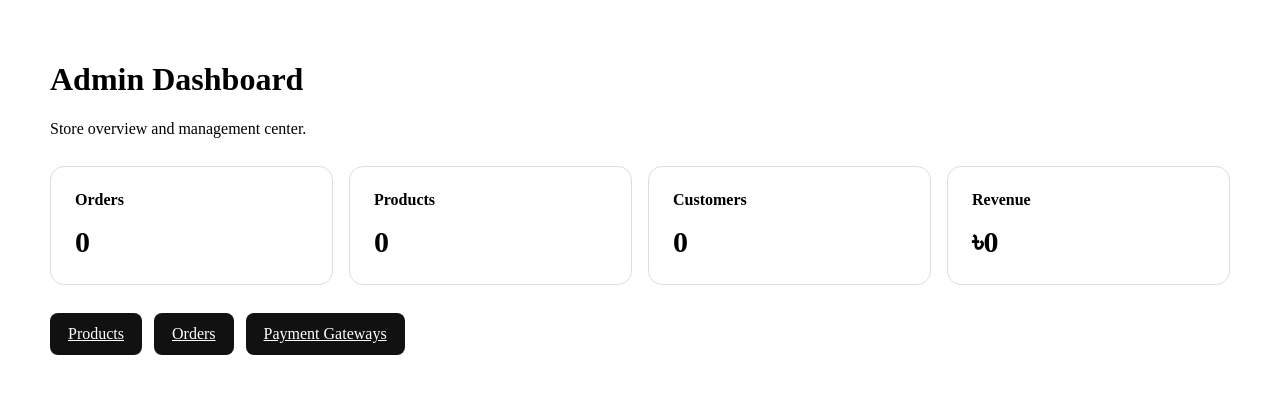
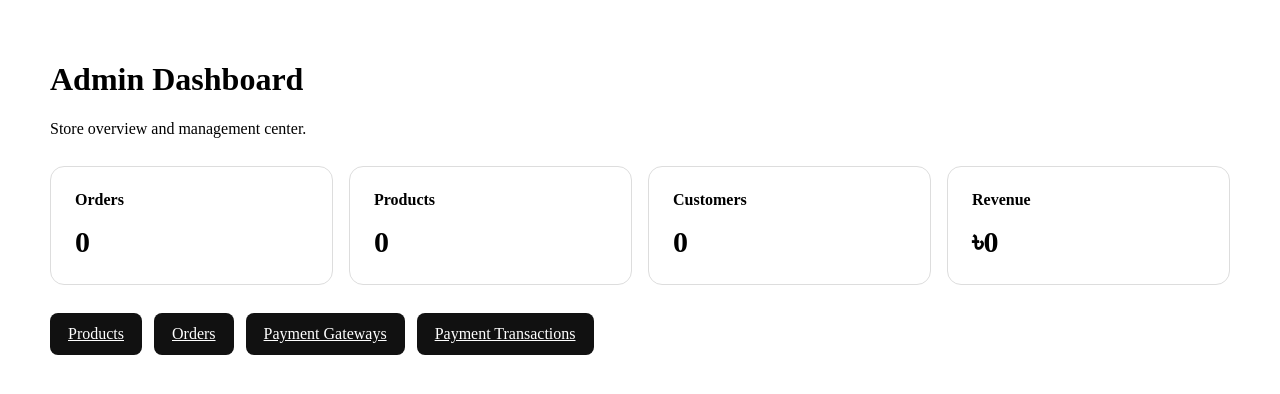
Before and after one commit to asmasud500/E-commerce-, a Next.js app: page /admin in a window 1280 px wide. Shown: the top 394 px of the page. Built offline with nearby package versions, Linux system fonts and the light colour scheme.

Commit message:
feat: add payment transactions to admin dashboard

```diff
--- a/app/admin/page.tsx
+++ b/app/admin/page.tsx
@@ -1,16 +1,3 @@
 import Link from "next/link";
-
-export default function AdminPage(){
- return <main style={{maxWidth:1180,margin:"auto",padding:32}}>
-  <h1>Admin Dashboard</h1><p>Store overview and management center.</p>
-  <div style={{display:"grid",gridTemplateColumns:"repeat(4,1fr)",gap:16,margin:"28px 0"}}>
-   {[["Orders","0"],["Products","0"],["Customers","0"],["Revenue","৳0"]].map(([a,b])=><div key={a} style={{background:"#fff",border:"1px solid #ddd",borderRadius:14,padding:24}}><b>{a}</b><div style={{fontSize:30,fontWeight:700,marginTop:16}}>{b}</div></div>)}
-  </div>
-  <nav style={{display:"flex",gap:12,flexWrap:"wrap"}}>
-   <Link href="/admin/products" style={button}>Products</Link>
-   <Link href="/admin/orders" style={button}>Orders</Link>
-   <Link href="/admin/payment-gateways" style={button}>Payment Gateways</Link>
-  </nav>
- </main>
-}
+export default function AdminPage(){return <main style={{maxWidth:1180,margin:"auto",padding:32}}><h1>Admin Dashboard</h1><p>Store overview and management center.</p><div style={{display:"grid",gridTemplateColumns:"repeat(4,1fr)",gap:16,margin:"28px 0"}}>{[["Orders","0"],["Products","0"],["Customers","0"],["Revenue","৳0"]].map(([a,b])=><div key={a} style={{background:"#fff",border:"1px solid #ddd",borderRadius:14,padding:24}}><b>{a}</b><div style={{fontSize:30,fontWeight:700,marginTop:16}}>{b}</div></div>)}</div><nav style={{display:"flex",gap:12,flexWrap:"wrap"}}><Link href="/admin/products" style={button}>Products</Link><Link href="/admin/orders" style={button}>Orders</Link><Link href="/admin/payment-gateways" style={button}>Payment Gateways</Link><Link href="/admin/payment-transactions" style={button}>Payment Transactions</Link></nav></main>}
 const button={background:"#111",color:"#fff",padding:"12px 18px",borderRadius:8};
```
